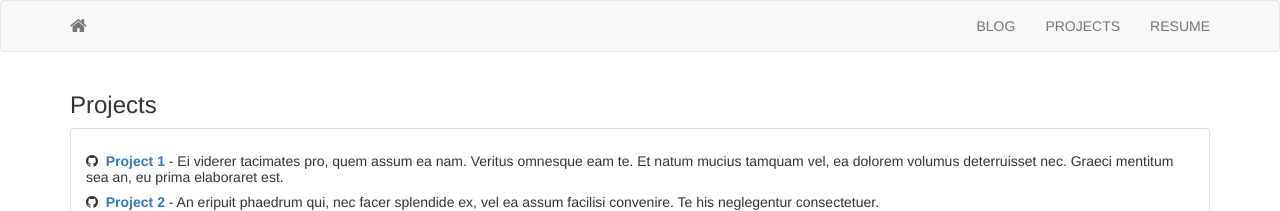
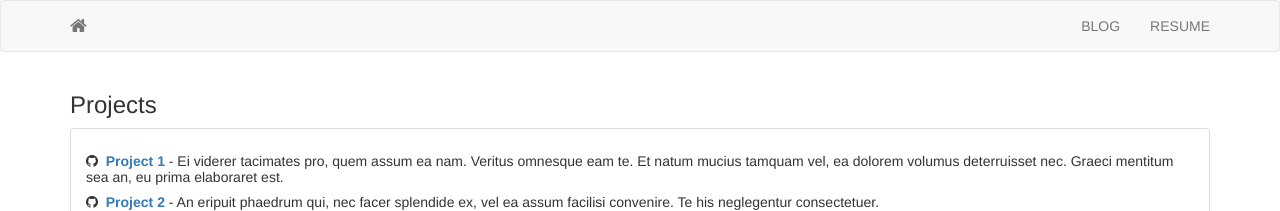
Before and after one commit to manuelhuber/manuel-huber.de, a Jekyll site: the page built from projects.html, in a window 1280 px wide. Shown: the top 211 px of the page. Built offline with Jekyll 4.4.1, drawn with Linux system fonts in a browser that asks for light colours; nearby versions of some CDN libraries.

Commit message:
removed projects link

```diff
--- a/_includes/header.html
+++ b/_includes/header.html
@@ -6,7 +6,7 @@
         <div id="navbar">
             <ul class="nav navbar-nav navbar-right">
                 <li><a href="{{ site.baseurl }}blog.html">BLOG</a></li>
-                <li><a href="{{ site.baseurl }}projects.html">PROJECTS</a></li>
+                <!--<li><a href="{{ site.baseurl }}projects.html">PROJECTS</a></li>-->
                 <li><a href="{{ site.baseurl }}static/pdf/cv.pdf" target="_blank">RESUME</a></li>
             </ul>
         </div>
```
